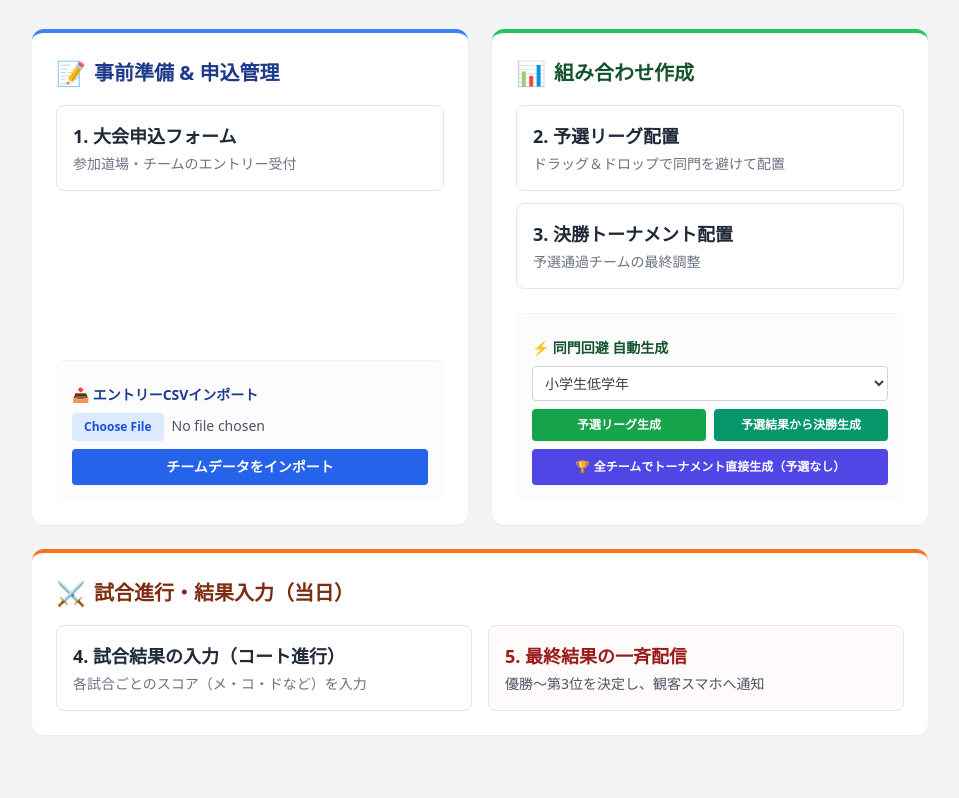
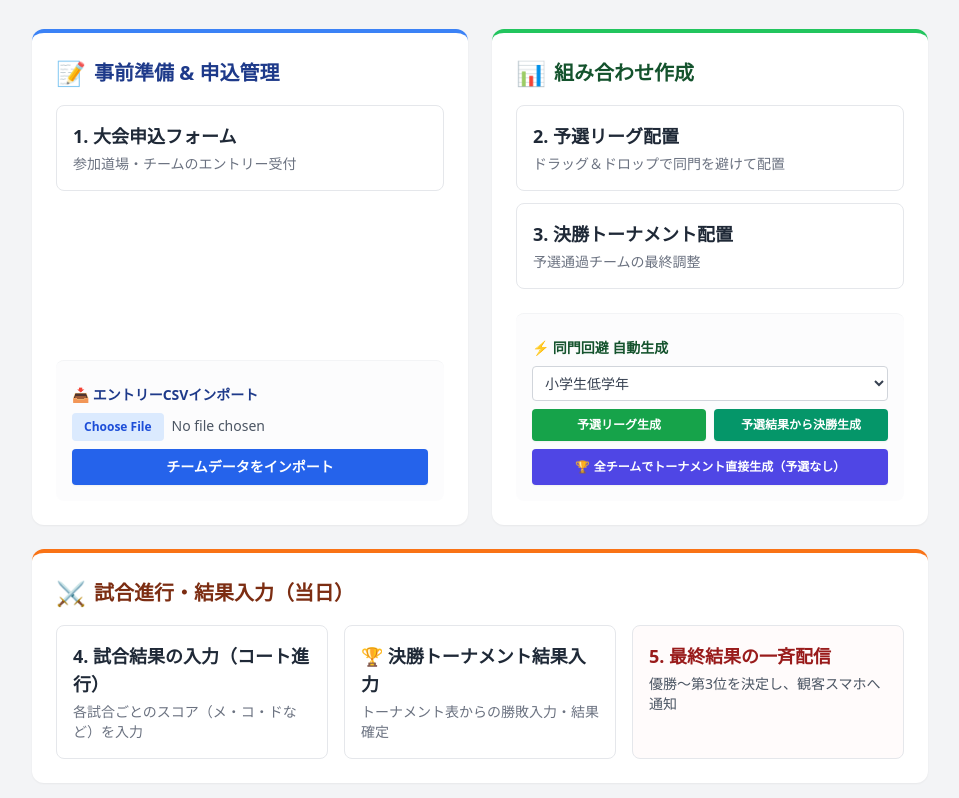
Before and after one commit to hirokidoi4-source/kendo-genkaiki, a website: page public/admin.html in a window 1280 px wide. Shown: the part 128-926 px from the top of the page, without its empty margins (160-1119 px from the left). Before the commit the page ends 903 px from the top, so only its background shows below. Drawn offline with nearby package versions, Linux system fonts and the light colour scheme.

Commit message:
feat:　管理画面に決勝トーナメント結果入力画面に飛べるボタンを追加

```diff
--- a/public/admin.html
+++ b/public/admin.html
@@ -21,6 +21,7 @@
 
         <div class="grid grid-cols-1 md:grid-cols-2 gap-6">
 
+            <!-- 1. 事前準備 & 申込管理 -->
             <div class="bg-white p-6 rounded-xl shadow-sm border-t-4 border-blue-500 flex flex-col justify-between">
                 <div>
                     <h2 class="text-xl font-bold mb-4 flex items-center gap-2 text-blue-900">
@@ -43,8 +44,9 @@
                         </button>
                     </div>
                 </div>
-            </div>
+            </div> <!-- 💡 欠落していた閉じタグを復元 -->
 
+            <!-- 2. 組み合わせ作成 -->
             <div class="bg-white p-6 rounded-xl shadow-sm border-t-4 border-green-500 flex flex-col justify-between">
                 <div>
                     <h2 class="text-xl font-bold mb-4 flex items-center gap-2 text-green-900">
@@ -81,7 +83,6 @@
                                 予選結果から決勝生成
                             </button>
                         </div>
-                        <!-- 💡 予選なしで全チームから直接トーナメントを生成するボタンを追加 -->
                         <button onclick="generateDirectTournament()" class="w-full bg-indigo-600 text-white text-xs font-bold py-2.5 rounded hover:bg-indigo-700 transition shadow-sm flex items-center justify-center gap-1">
                             <span>🏆</span> 全チームでトーナメント直接生成（予選なし）
                         </button>
@@ -89,15 +90,23 @@
                 </div>
             </div>
 
+            <!-- 3. 試合進行・結果入力（当日） -->
             <div class="bg-white p-6 rounded-xl shadow-sm border-t-4 border-orange-500 md:col-span-2">
                 <h2 class="text-xl font-bold mb-4 flex items-center gap-2 text-orange-900">
                     <span class="text-2xl">⚔️</span> 試合進行・結果入力（当日）
                 </h2>
-                <div class="grid grid-cols-1 md:grid-cols-2 gap-4">
+                <div class="grid grid-cols-1 md:grid-cols-3 gap-4">
                     <a href="/step3_visual.html" class="block p-4 border rounded-lg hover:bg-orange-50 hover:border-orange-300 transition group">
                         <div class="font-bold text-lg text-gray-800 group-hover:text-orange-700">4. 試合結果の入力（コート進行）</div>
                         <div class="text-sm text-gray-500 mt-1">各試合ごとのスコア（メ・コ・ドなど）を入力</div>
                     </a>
+
+                    <!-- 🏆 決勝トーナメント結果入力画面へのリンクを追加 -->
+                    <a href="/final_input.html" class="block p-4 border rounded-lg hover:bg-orange-50 hover:border-orange-300 transition group">
+                        <div class="font-bold text-lg text-gray-800 group-hover:text-orange-700">🏆 決勝トーナメント結果入力</div>
+                        <div class="text-sm text-gray-500 mt-1">トーナメント表からの勝敗入力・結果確定</div>
+                    </a>
+
                     <a href="/admin_finish.html" class="block p-4 border rounded-lg hover:bg-red-50 hover:border-red-300 transition group bg-red-50/30">
                         <div class="font-bold text-lg text-red-800 group-hover:text-red-600">5. 最終結果の一斉配信</div>
                         <div class="text-sm text-gray-600 mt-1">優勝〜第3位を決定し、観客スマホへ通知</div>
@@ -122,9 +131,8 @@
             const lines = text.split('\n');
             const teams = [];
 
-            // 簡易CSVパース (ヘッダー: category, team_name, organization)
             for(let i = 1; i < lines.length; i++) {
-                if (!lines[i].trim()) continue; // 空行スキップ
+                if (!lines[i].trim()) continue;
                 const cols = lines[i].split(',');
                 if (cols.length >= 3) {
                     teams.push({
@@ -135,7 +143,6 @@
                 }
             }
 
-            // サーバーへ送信
             try {
                 const res = await fetch('/api/teams/import', {
                     method: 'POST',
@@ -155,17 +162,15 @@
         reader.readAsText(file, 'UTF-8');
     }
 
-    // 組み合わせ生成リクエスト（UI文言ブラッシュアップ版）
+    // 組み合わせ生成リクエスト
     async function generateMatches(type) {
         const categorySelect = document.getElementById('selectCategory');
         if (!categorySelect) return alert('❌ 部門選択ボックスが見つかりません');
 
         const category = categorySelect.value;
-        // セレクトボックスの表示テキスト（例: 小学生団体）を取得して確認文言に使う
         const categoryText = categorySelect.options[categorySelect.selectedIndex].text;
         const typeStr = type === 'league' ? '予選リーグ' : '決勝トーナメント';
 
-        // 大会当日の誤操作を防ぐための明確な確認メッセージ
         const confirmMsg = `【組み合わせ自動生成の確認】\n\n` +
                            `部門: ${categoryText}\n` +
                            `種別: ${typeStr}\n\n` +
@@ -193,7 +198,7 @@
         }
     }
 
-    // 💡 予選なしで全登録チームからトーナメントを直接生成する処理
+    // 予選なしで全登録チームからトーナメントを直接生成する処理
     async function generateDirectTournament() {
         const categorySelect = document.getElementById('selectCategory');
         if (!categorySelect) return alert('❌ 部門選択ボックスが見つかりません');
@@ -202,11 +207,11 @@
         const categoryText = categorySelect.options[categorySelect.selectedIndex].text;
 
         const confirmMsg = `【トーナメント直接生成の確認】\n\n` +
-                            `部門: ${categoryText}\n\n` +
-                            `⚠️ 注意 ⚠️\n` +
-                            `予選を行わず、登録されている全チームで直接トーナメントを自動生成します。\n` +
-                            `現在保存されている「${categoryText}」の対戦データは上書きされます。\n\n` +
-                            `この内容で生成を実行しますか？`;
+                           `部門: ${categoryText}\n\n` +
+                           `⚠️ 注意 ⚠️\n` +
+                           `予選を行わず、登録されている全チームで直接トーナメントを自動生成します。\n` +
+                           `現在保存されている「${categoryText}」の対戦データは上書きされます。\n\n` +
+                           `この内容で生成を実行しますか？`;
 
         if (!confirm(confirmMsg)) return;
 
@@ -219,7 +224,6 @@
             const result = await res.json();
             if (result.success) {
                 alert('🎯 トーナメントを直接生成しました！');
-                // そのまま決勝トーナメント入力・閲覧画面へジャンプ
                 window.location.href = `/final_input.html?category=${category}`;
             } else {
                 alert('❌ 生成エラー: ' + (result.error || '生成に失敗しました'));
@@ -228,7 +232,6 @@
             alert('❌ 通信エラーが発生しました。');
         }
     }
-
     </script>
 </body>
 </html>
```
